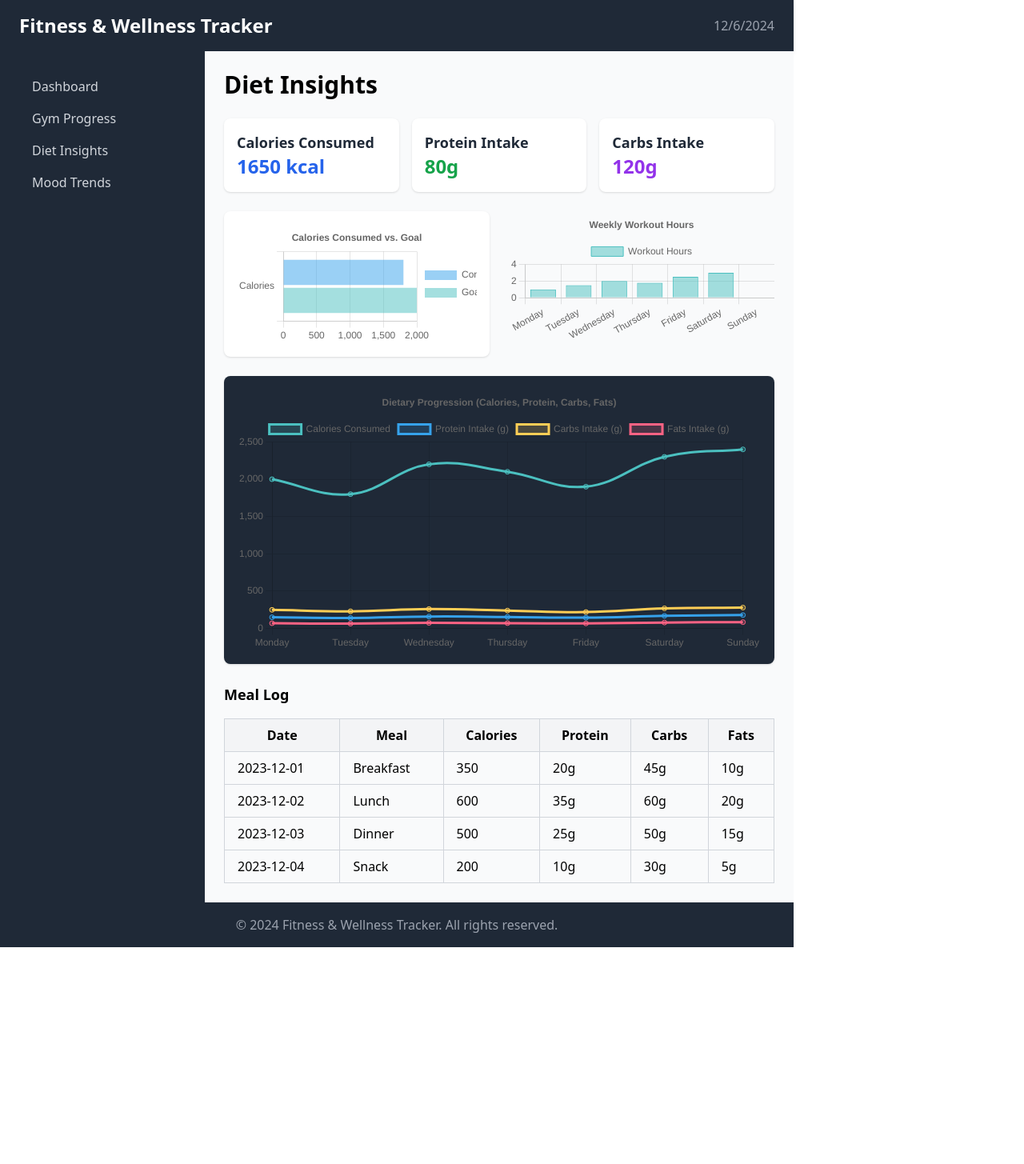
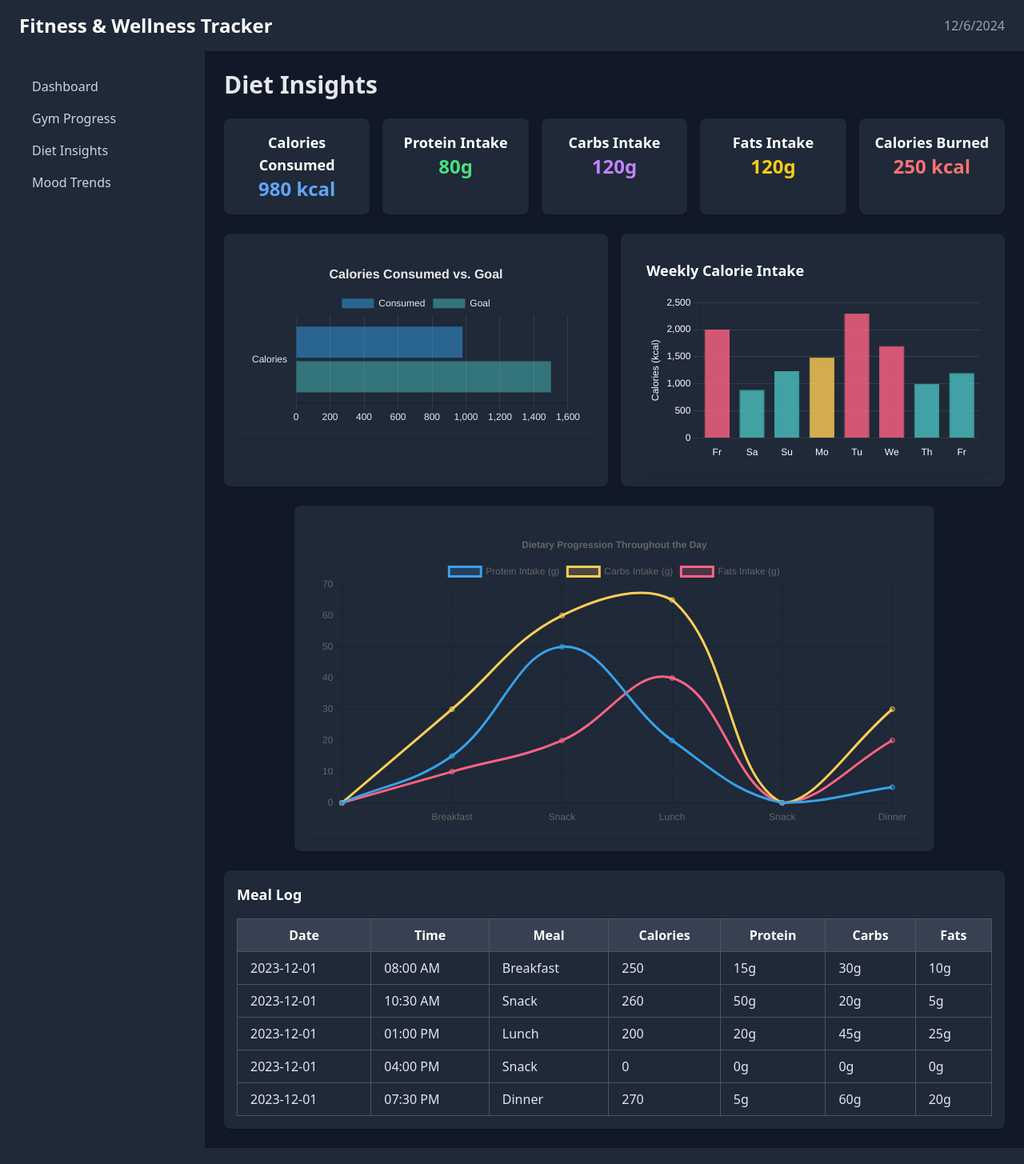
Before and after one commit to MagdalenaZh/wellness-dashboard-app, a React (Vite) app: page /diet-insights in a window 1280 px wide. Shown: the top 1455 px of the page at 80% size. Before the commit the page ends 1184 px from the top, so only its background shows below. Built offline with nearby package versions, Linux system fonts and the light colour scheme.

Commit message:
fix diet insights page

```diff
--- a/src/components/BulletGraph.jsx
+++ b/src/components/BulletGraph.jsx
@@ -25,30 +25,55 @@ const BulletGraph = () => {
     datasets: [
       {
         label: "Consumed",
-        data: [1800], // example data
-        backgroundColor: "rgba(54, 162, 235, 0.5)",
+        data: [980], // example data
+        backgroundColor: "rgba(54, 162, 235, 0.5)", // Blue for consumed
       },
       {
         label: "Goal",
-        data: [2000], // example goal
-        backgroundColor: "rgba(75, 192, 192, 0.5)",
+        data: [1500], // example goal
+        backgroundColor: "rgba(75, 192, 192, 0.5)", // Green for goal
       },
     ],
   };
 
   const options = {
-    indexAxis: "y",
+    indexAxis: "y", // Horizontal bar chart
     plugins: {
-      legend: { position: "right" },
-      title: { display: true, text: "Calories Consumed vs. Goal" },
+      legend: {
+        position: "top", // Place legend at the top
+        labels: {
+          color: "rgba(255, 255, 255, 0.9)", // White text for the legend
+        },
+      },
+      title: {
+        display: true,
+        text: "Calories Consumed vs. Goal",
+        color: "rgba(255, 255, 255, 0.9)", // White title text
+        font: {
+          size: 16,
+        },
+      },
     },
     scales: {
-      x: { beginAtZero: true },
+      x: {
+        beginAtZero: true,
+        grid: {
+          color: "rgba(255, 255, 255, 0.1)", // Subtle grid lines
+        },
+        ticks: {
+          color: "rgba(255, 255, 255, 0.9)", // White ticks
+        },
+      },
+      y: {
+        ticks: {
+          color: "rgba(255, 255, 255, 0.9)", // White y-axis labels
+        },
+      },
     },
   };
 
   return (
-    <div className="bg-white p-4 shadow rounded-lg">
+    <div className="bg-gray-800 p-4 shadow rounded-lg">
       <Bar data={data} options={options} />
     </div>
   );
--- /dev/null
+++ b/src/components/DietBarChart.jsx
@@ -0,0 +1,100 @@
+import React from "react";
+import { Bar } from "react-chartjs-2";
+import {
+  Chart as ChartJS,
+  CategoryScale,
+  LinearScale,
+  BarElement,
+  Title,
+  Tooltip,
+  Legend,
+} from "chart.js";
+
+ChartJS.register(
+  CategoryScale,
+  LinearScale,
+  BarElement,
+  Title,
+  Tooltip,
+  Legend
+);
+
+const BarChart = () => {
+  const data = {
+    labels: ["Fr", "Sa", "Su", "Mo", "Tu", "We", "Th", "Fr"],
+    datasets: [
+      {
+        label: "Calories Intake (kcal)",
+        data: [2000, 890, 1232, 1489, 2300, 1700, 1000, 1200], // Calorie values
+        backgroundColor: [
+          "rgba(255, 99, 132, 0.8)", // Orange
+          "rgba(75, 192, 192, 0.8)", // Gray
+          "rgba(75, 192, 192, 0.8)", // Gray
+          "rgba(255, 205, 86, 0.8)", // Green
+          "rgba(255, 99, 132, 0.8)", // Green
+          "rgba(255, 99, 132, 0.8)", // Green
+          "rgba(75, 192, 192, 0.8)", // Blue
+          "rgba(75, 192, 192, 0.8)", // Gray
+        ],
+        borderColor: [
+          " rgba(255, 99, 132, 0.8)", // Orange
+          "rgba(75, 192, 192, 0.8)", // Gray
+          "rgba(75, 192, 192, 0.8)", // Gray
+          "rgba(255, 205, 86, 0.8)", // Green
+          "rgba(255, 99, 132, 0.8)", // Green
+          "rgba(255, 99, 132, 0.8)", // Green
+          "rgba(75, 192, 192, 0.8)", // Blue
+          "rgba(75, 192, 192, 0.8)", // Gray
+        ],
+        borderWidth: 1,
+      },
+    ],
+  };
+
+  const options = {
+    responsive: true,
+    plugins: {
+      legend: {
+        display: false, // Hides legend for simplicity
+      },
+      tooltip: {
+        enabled: true, // Enables tooltips for interaction
+      },
+    },
+    scales: {
+      y: {
+        beginAtZero: true,
+        title: {
+          display: true,
+          text: "Calories (kcal)",
+          color: "#FFFFFF",
+        },
+        ticks: {
+          color: "#FFFFFF", // White text for better visibility
+        },
+        grid: {
+          color: "rgba(255, 255, 255, 0.1)", // Subtle gridlines
+        },
+      },
+      x: {
+        ticks: {
+          color: "#FFFFFF", // White text for days
+        },
+        grid: {
+          display: false, // Hides gridlines on the x-axis
+        },
+      },
+    },
+  };
+
+  return (
+    <div className="bg-gray-800 p-4 shadow rounded-lg">
+      <h2 className="text-lg font-semibold text-white mb-4">
+        Weekly Calorie Intake
+      </h2>
+      <Bar data={data} options={options} />
+    </div>
+  );
+};
+
+export default BarChart;
--- a/src/components/KeyMetrics.jsx
+++ /dev/null
@@ -1,22 +0,0 @@
-import React from "react";
-
-const KeyMetrics = () => {
-  return (
-    <section className="grid grid-cols-1 sm:grid-cols-3 gap-4 mb-6">
-      <div className="bg-white p-4 shadow rounded-lg">
-        <h2 className="text-lg font-semibold text-gray-800">Calories Burned</h2>
-        <p className="text-2xl font-bold text-blue-600">3500</p>
-      </div>
-      <div className="bg-white p-4 shadow rounded-lg">
-        <h2 className="text-lg font-semibold text-gray-800">Mood Score</h2>
-        <p className="text-2xl font-bold text-green-600">8/10</p>
-      </div>
-      <div className="bg-white p-4 shadow rounded-lg">
-        <h2 className="text-lg font-semibold text-gray-800">Protein Intake</h2>
-        <p className="text-2xl font-bold text-purple-600">120g</p>
-      </div>
-    </section>
-  );
-};
-
-export default KeyMetrics;
--- a/src/components/LineChart.jsx
+++ b/src/components/LineChart.jsx
@@ -23,55 +23,29 @@ ChartJS.register(
 
 const LineChart = ({ includeBMI = false }) => {
   const data = {
-    labels: [
-      "Monday",
-      "Tuesday",
-      "Wednesday",
-      "Thursday",
-      "Friday",
-      "Saturday",
-      "Sunday",
-    ],
+    labels: ["", "Breakfast", "Snack", "Lunch", "Snack", "Dinner"],
     datasets: [
       {
-        label: "Calories Consumed",
-        data: [2000, 1800, 2200, 2100, 1900, 2300, 2400],
-        borderColor: "rgba(75, 192, 192, 1)",
-        backgroundColor: "rgba(75, 192, 192, 0.2)",
-        tension: 0.4,
-      },
-      {
         label: "Protein Intake (g)",
-        data: [150, 140, 160, 155, 145, 170, 180],
+        data: [0, 15, 50, 20, 0, 5],
         borderColor: "rgba(54, 162, 235, 1)",
         backgroundColor: "rgba(54, 162, 235, 0.2)",
         tension: 0.4,
       },
       {
         label: "Carbs Intake (g)",
-        data: [250, 230, 260, 240, 220, 270, 280],
+        data: [0, 30, 60, 65, 0, 30],
         borderColor: "rgba(255, 206, 86, 1)",
         backgroundColor: "rgba(255, 206, 86, 0.2)",
         tension: 0.4,
       },
       {
         label: "Fats Intake (g)",
-        data: [70, 65, 75, 72, 68, 80, 85],
+        data: [0, 10, 20, 40, 0, 20],
         borderColor: "rgba(255, 99, 132, 1)",
         backgroundColor: "rgba(255, 99, 132, 0.2)",
         tension: 0.4,
       },
-      ...(includeBMI
-        ? [
-            {
-              label: "BMI",
-              data: [24.2, 24.0, 23.9, 23.8, 23.7, 23.6, 23.5],
-              borderColor: "rgba(153, 102, 255, 1)",
-              backgroundColor: "rgba(153, 102, 255, 0.2)",
-              tension: 0.4,
-            },
-          ]
-        : []),
     ],
   };
 
@@ -83,7 +57,7 @@ const LineChart = ({ includeBMI = false }) => {
       },
       title: {
         display: true,
-        text: "Dietary Progression (Calories, Protein, Carbs, Fats)",
+        text: "Dietary Progression Throughout the Day",
       },
     },
     scales: {
--- a/src/components/Table.jsx
+++ b/src/components/Table.jsx
@@ -4,11 +4,51 @@ const Table = () => {
   const [selectedRow, setSelectedRow] = useState(null);
 
   const data = [
-    { date: "2023-12-01", workout: "Cardio", calories: 350, mood: 8 },
-    { date: "2023-12-02", workout: "Strength", calories: 400, mood: 9 },
-    { date: "2023-12-03", workout: "Yoga", calories: 200, mood: 7 },
-    { date: "2023-12-04", workout: "HIIT", calories: 450, mood: 6 },
-    { date: "2023-12-05", workout: "Rest Day", calories: 0, mood: 10 },
+    {
+      date: "2023-12-01",
+      time: "08:00 AM",
+      meal: "Breakfast",
+      calories: 250,
+      protein: 15,
+      carbs: 30,
+      fats: 10,
+    },
+    {
+      date: "2023-12-01",
+      time: "10:30 AM",
+      meal: "Snack",
+      calories: 260,
+      protein: 50,
+      carbs: 20,
+      fats: 5,
+    },
+    {
+      date: "2023-12-01",
+      time: "01:00 PM",
+      meal: "Lunch",
+      calories: 200,
+      protein: 20,
+      carbs: 45,
+      fats: 25,
+    },
+    {
+      date: "2023-12-01",
+      time: "04:00 PM",
+      meal: "Snack",
+      calories: 0,
+      protein: 0,
+      carbs: 0,
+      fats: 0,
+    },
+    {
+      date: "2023-12-01",
+      time: "07:30 PM",
+      meal: "Dinner",
+      calories: 270,
+      protein: 5,
+      carbs: 60,
+      fats: 20,
+    },
   ];
 
   const handleRowClick = (index) => {
@@ -16,17 +56,32 @@ const Table = () => {
   };
 
   return (
-    <div className="bg-white p-4 shadow rounded-lg">
-      <h2 className="text-lg font-semibold mb-4">Activity Log</h2>
-      <table className="table-auto w-full border-collapse border border-gray-300">
+    <div className="bg-gray-800 p-4 shadow rounded-lg">
+      <h2 className="text-lg font-semibold text-white mb-4">Meal Log</h2>
+      <table className="table-auto w-full border-collapse border border-gray-700">
         <thead>
-          <tr className="bg-gray-100">
-            <th className="border border-gray-300 px-4 py-2">Date</th>
-            <th className="border border-gray-300 px-4 py-2">Workout</th>
-            <th className="border border-gray-300 px-4 py-2">
-              Calories Burned
+          <tr className="bg-gray-700">
+            <th className="border border-gray-600 px-4 py-2 text-white">
+              Date
             </th>
-            <th className="border border-gray-300 px-4 py-2">Mood Rating</th>
+            <th className="border border-gray-600 px-4 py-2 text-white">
+              Time
+            </th>
+            <th className="border border-gray-600 px-4 py-2 text-white">
+              Meal
+            </th>
+            <th className="border border-gray-600 px-4 py-2 text-white">
+              Calories
+            </th>
+            <th className="border border-gray-600 px-4 py-2 text-white">
+              Protein
+            </th>
+            <th className="border border-gray-600 px-4 py-2 text-white">
+              Carbs
+            </th>
+            <th className="border border-gray-600 px-4 py-2 text-white">
+              Fats
+            </th>
           </tr>
         </thead>
         <tbody>
@@ -34,30 +89,42 @@ const Table = () => {
             <tr
               key={index}
               className={`cursor-pointer ${
-                selectedRow === index ? "bg-blue-100" : "hover:bg-gray-200"
+                selectedRow === index
+                  ? "bg-blue-600 text-white"
+                  : "hover:bg-gray-700 text-gray-200"
               }`}
               onClick={() => handleRowClick(index)}
             >
-              <td className="border border-gray-300 px-4 py-2">{row.date}</td>
-              <td className="border border-gray-300 px-4 py-2">
-                {row.workout}
-              </td>
-              <td className="border border-gray-300 px-4 py-2">
+              <td className="border border-gray-600 px-4 py-2">{row.date}</td>
+              <td className="border border-gray-600 px-4 py-2">{row.time}</td>
+              <td className="border border-gray-600 px-4 py-2">{row.meal}</td>
+              <td className="border border-gray-600 px-4 py-2">
                 {row.calories}
               </td>
-              <td className="border border-gray-300 px-4 py-2">{row.mood}</td>
+              <td className="border border-gray-600 px-4 py-2">
+                {row.protein}g
+              </td>
+              <td className="border border-gray-600 px-4 py-2">{row.carbs}g</td>
+              <td className="border border-gray-600 px-4 py-2">{row.fats}g</td>
             </tr>
           ))}
         </tbody>
       </table>
 
       {selectedRow !== null && (
-        <div className="mt-4 p-4 bg-blue-50 border border-blue-200 rounded-lg">
-          <h3 className="text-lg font-semibold">Selected Activity:</h3>
-          <p>Date: {data[selectedRow].date}</p>
-          <p>Workout: {data[selectedRow].workout}</p>
-          <p>Calories Burned: {data[selectedRow].calories}</p>
-          <p>Mood Rating: {data[selectedRow].mood}</p>
+        <div className="mt-4 p-4 bg-gray-700 border border-gray-600 rounded-lg">
+          <h3 className="text-lg font-semibold text-white mb-2">
+            Selected Meal Details:
+          </h3>
+          <p className="text-gray-300">Date: {data[selectedRow].date}</p>
+          <p className="text-gray-300">Time: {data[selectedRow].time}</p>
+          <p className="text-gray-300">Meal: {data[selectedRow].meal}</p>
+          <p className="text-gray-300">
+            Calories: {data[selectedRow].calories}
+          </p>
+          <p className="text-gray-300">Protein: {data[selectedRow].protein}g</p>
+          <p className="text-gray-300">Carbs: {data[selectedRow].carbs}g</p>
+          <p className="text-gray-300">Fats: {data[selectedRow].fats}g</p>
         </div>
       )}
     </div>
--- a/src/pages/DietInsights.jsx
+++ b/src/pages/DietInsights.jsx
@@ -3,141 +3,73 @@ import Header from "../components/Header";
 import Sidebar from "../components/Sidebar";
 import Footer from "../components/Footer";
 import BulletGraph from "../components/BulletGraph";
-import BarChart from "../components/BarChart";
+import DietBarChart from "../components/DietBarChart";
 import LineChart from "../components/LineChart";
 import Table from "../components/Table";
 
 const DietInsights = () => {
-  //manage the selected row from the table
-  const [selectedRow, setSelectedRow] = useState(null);
-
-  //data for the table
-  const mealData = [
-    {
-      date: "2023-12-01",
-      meal: "Breakfast",
-      calories: 350,
-      protein: 20,
-      carbs: 45,
-      fats: 10,
-    },
-    {
-      date: "2023-12-02",
-      meal: "Lunch",
-      calories: 600,
-      protein: 35,
-      carbs: 60,
-      fats: 20,
-    },
-    {
-      date: "2023-12-03",
-      meal: "Dinner",
-      calories: 500,
-      protein: 25,
-      carbs: 50,
-      fats: 15,
-    },
-    {
-      date: "2023-12-04",
-      meal: "Snack",
-      calories: 200,
-      protein: 10,
-      carbs: 30,
-      fats: 5,
-    },
-  ];
-
-  const handleRowSelect = (index) => {
-    setSelectedRow(index);
-  };
-
   return (
-    <div className="flex flex-col min-h-screen">
+    <div className="flex flex-col min-h-screen w-full bg-gray-900 text-white">
       <Header />
 
-      <div className="flex flex-1">
+      <div className="flex flex-1 w-full">
         <Sidebar />
 
-        <main className="flex-1 p-6 bg-gray-50">
-          <h1 className="text-3xl font-bold mb-6">Diet Insights</h1>
+        <main className="flex-1 p-6">
+          <h1 className="text-3xl font-bold mb-6 text-gray-200">
+            Diet Insights
+          </h1>
 
-          <div className="grid grid-cols-1 sm:grid-cols-3 gap-4 mb-6">
-            <div className="bg-white p-4 shadow rounded-lg">
-              <h2 className="text-lg font-semibold text-gray-800">
+          {/* Key Metrics Section */}
+          <div className="flex flex-wrap gap-4 mb-6">
+            <div className="flex-1 bg-gray-800 p-4 shadow rounded-lg text-center">
+              <h2 className="text-lg font-semibold text-white">
                 Calories Consumed
               </h2>
-              <p className="text-2xl font-bold text-blue-600">1650 kcal</p>
+              <p className="text-2xl font-bold text-blue-400">980 kcal</p>
             </div>
-            <div className="bg-white p-4 shadow rounded-lg">
-              <h2 className="text-lg font-semibold text-gray-800">
+            <div className="flex-1 bg-gray-800 p-4 shadow rounded-lg text-center">
+              <h2 className="text-lg font-semibold text-white">
                 Protein Intake
               </h2>
-              <p className="text-2xl font-bold text-green-600">80g</p>
+              <p className="text-2xl font-bold text-green-400">80g</p>
             </div>
-            <div className="bg-white p-4 shadow rounded-lg">
-              <h2 className="text-lg font-semibold text-gray-800">
-                Carbs Intake
+            <div className="flex-1 bg-gray-800 p-4 shadow rounded-lg text-center">
+              <h2 className="text-lg font-semibold text-white">Carbs Intake</h2>
+              <p className="text-2xl font-bold text-purple-400">120g</p>
+            </div>
+            <div className="flex-1 bg-gray-800 p-4 shadow rounded-lg text-center">
+              <h2 className="text-lg font-semibold text-white">Fats Intake</h2>
+              <p className="text-2xl font-bold text-yellow-400">120g</p>
+            </div>
+            <div className="flex-1 bg-gray-800 p-4 shadow rounded-lg text-center">
+              <h2 className="text-lg font-semibold text-white">
+                Calories Burned
               </h2>
-              <p className="text-2xl font-bold text-purple-600">120g</p>
+              <p className="text-2xl font-bold text-red-400">250 kcal</p>
             </div>
           </div>
 
-          <div className="grid grid-cols-1 lg:grid-cols-2 gap-6">
-            <BulletGraph />
-
-            <BarChart />
+          {/* Charts Section */}
+          <div className="flex flex-wrap gap-4 mb-6">
+            <div className="flex-1 min-w-[300px] bg-gray-800 p-4 shadow rounded-lg">
+              <BulletGraph />
+            </div>
+            <div className="flex-1 min-w-[300px] bg-gray-800 p-4 shadow rounded-lg">
+              <DietBarChart />
+            </div>
           </div>
 
-          <div className="mt-6">
-            <LineChart />
+          {/* Centered Line Chart Section */}
+          <div className="flex justify-center mt-6">
+            <div className="w-full max-w-[800px] bg-gray-800 p-4 shadow rounded-lg">
+              <LineChart />
+            </div>
           </div>
 
+          {/* Table Section */}
           <div className="mt-6">
-            <h2 className="text-lg font-semibold mb-4">Meal Log</h2>
-            <table className="table-auto w-full border-collapse border border-gray-300">
-              <thead>
-                <tr className="bg-gray-100">
-                  <th className="border border-gray-300 px-4 py-2">Date</th>
-                  <th className="border border-gray-300 px-4 py-2">Meal</th>
-                  <th className="border border-gray-300 px-4 py-2">Calories</th>
-                  <th className="border border-gray-300 px-4 py-2">Protein</th>
-                  <th className="border border-gray-300 px-4 py-2">Carbs</th>
-                  <th className="border border-gray-300 px-4 py-2">Fats</th>
-                </tr>
-              </thead>
-              <tbody>
-                {mealData.map((row, index) => (
-                  <tr
-                    key={index}
-                    className={`cursor-pointer ${
-                      selectedRow === index
-                        ? "bg-blue-100"
-                        : "hover:bg-gray-200"
-                    }`}
-                    onClick={() => handleRowSelect(index)}
-                  >
-                    <td className="border border-gray-300 px-4 py-2">
-                      {row.date}
-                    </td>
-                    <td className="border border-gray-300 px-4 py-2">
-                      {row.meal}
-                    </td>
-                    <td className="border border-gray-300 px-4 py-2">
-                      {row.calories}
-                    </td>
-                    <td className="border border-gray-300 px-4 py-2">
-                      {row.protein}g
-                    </td>
-                    <td className="border border-gray-300 px-4 py-2">
-                      {row.carbs}g
-                    </td>
-                    <td className="border border-gray-300 px-4 py-2">
-                      {row.fats}g
-                    </td>
-                  </tr>
-                ))}
-              </tbody>
-            </table>
+            <Table />
           </div>
         </main>
       </div>
```
